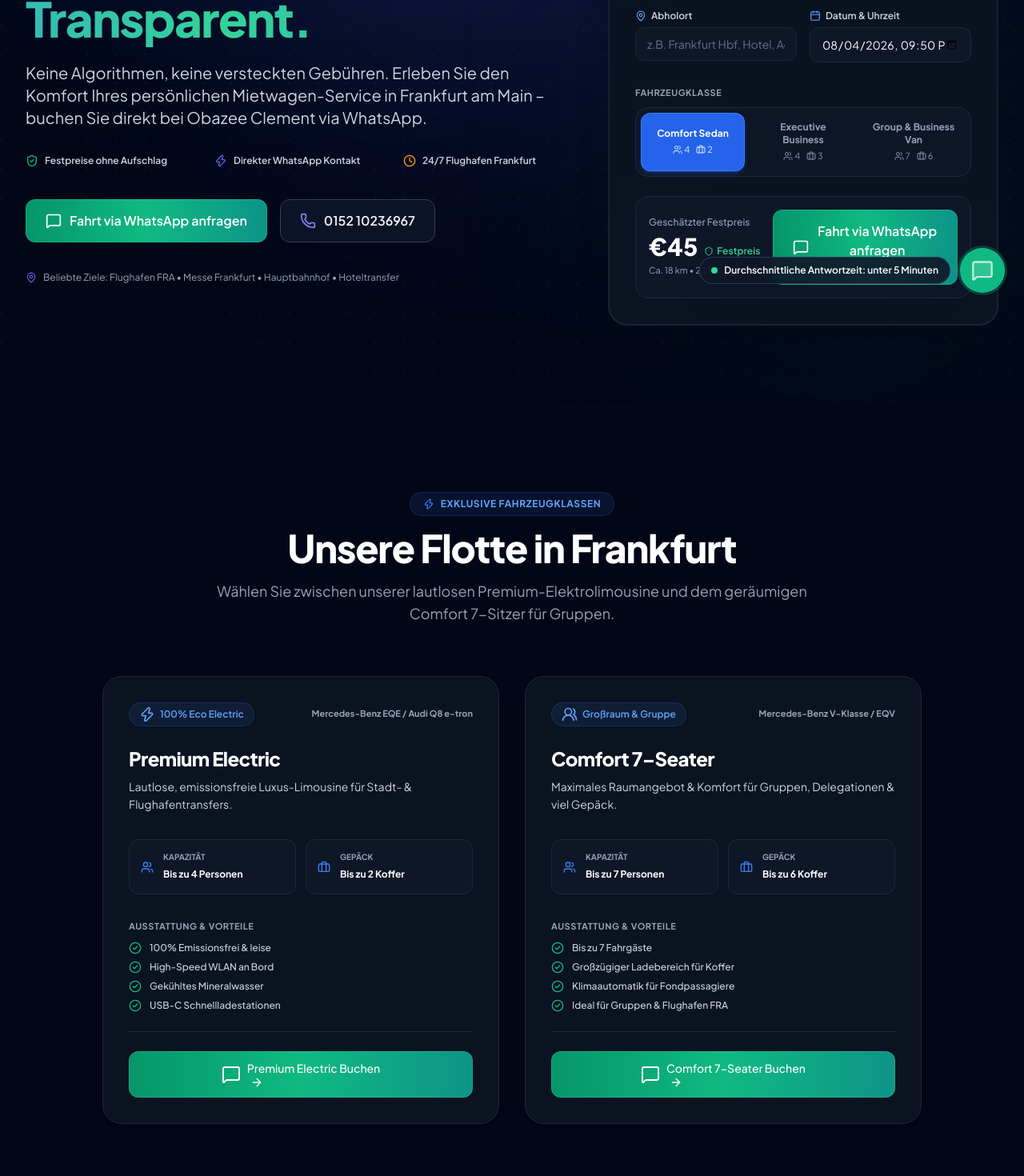
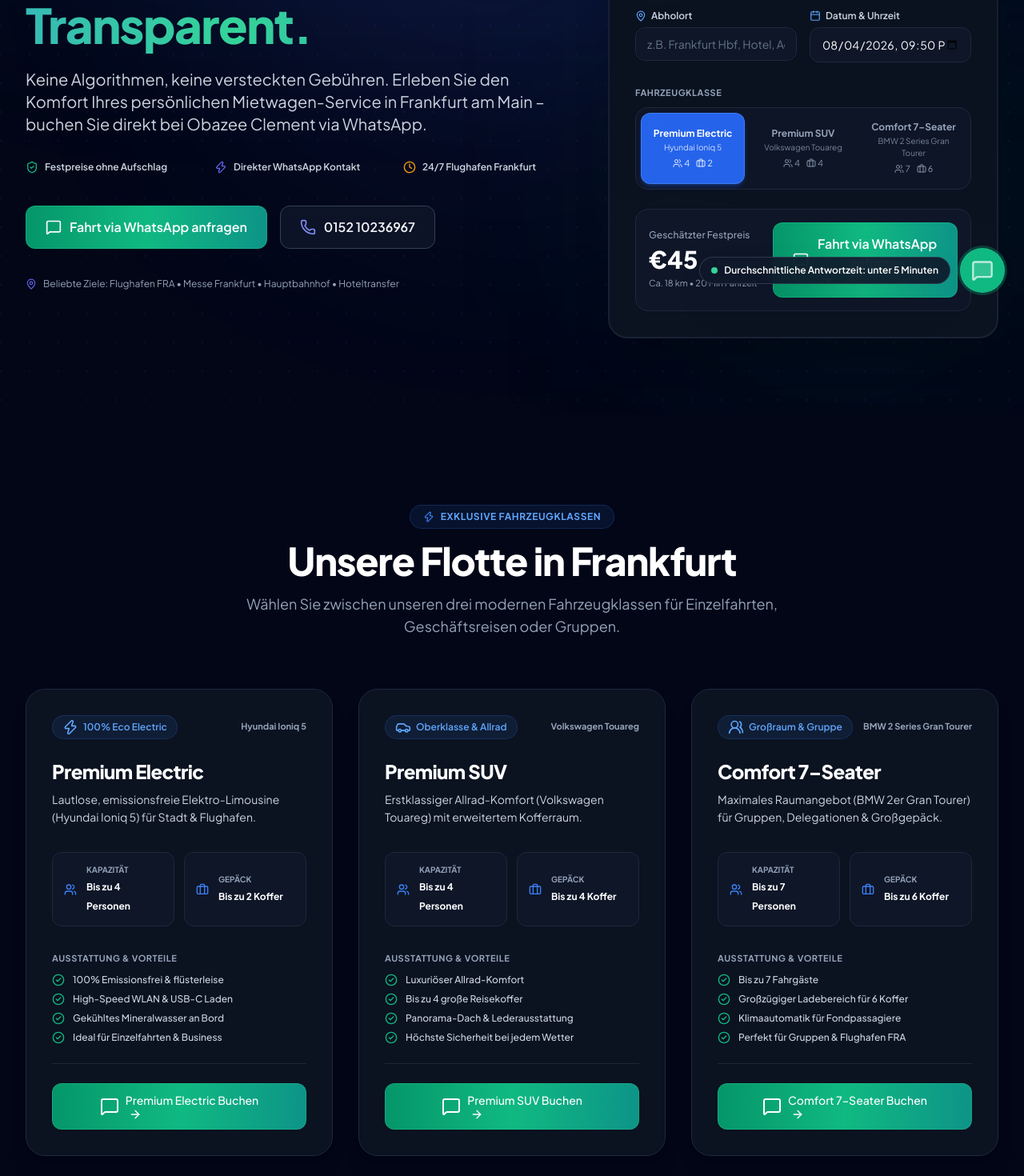
Before and after one commit to BlessedUzama/Mietwagen, a React (Vite) app: page / in a window 1280 px wide. Shown: the part 410-1880 px from the top of the page at 80% size. Built offline with nearby package versions, Linux system fonts and the light colour scheme.

Commit message:
fix: add notranslate protection and synchronize 3 vehicle fleet options

```diff
--- a/index.html
+++ b/index.html
@@ -1,10 +1,11 @@
 <!doctype html>
-<html lang="en">
+<html lang="de" translate="no" class="notranslate">
   <head>
     <meta charset="UTF-8" />
     <link rel="icon" type="image/svg+xml" href="/favicon.svg" />
     <meta name="viewport" content="width=device-width, initial-scale=1.0" />
-    <title>temp-app</title>
+    <meta name="google" content="notranslate" />
+    <title>Obazee Clement Mietwagen Frankfurt | Privater Fahrdienst & Flughafentransfer</title>
   </head>
   <body>
     <div id="root"></div>
--- a/src/components/sections/FleetShowcase.tsx
+++ b/src/components/sections/FleetShowcase.tsx
@@ -1,11 +1,11 @@
 import React from 'react';
 import { useTranslation } from 'react-i18next';
 import { motion } from 'framer-motion';
-import { Users, Briefcase, CheckCircle2, MessageSquare, Zap, Users2, ArrowRight } from 'lucide-react';
+import { Users, Briefcase, CheckCircle2, MessageSquare, Zap, Car, Users2, ArrowRight } from 'lucide-react';
 import { ShinyBordersButton } from '../ui/ShinyBordersButton';
 
 interface VehicleCardData {
-  id: 'electric' | 'van7';
+  id: 'electric' | 'suv' | 'van7';
   titleKey: string;
   subtitleKey: string;
   badgeKey: string;
@@ -23,10 +23,21 @@ const FLEET_CARDS: VehicleCardData[] = [
     subtitleKey: 'fleetShowcase.electric.subtitle',
     badgeKey: 'fleetShowcase.electric.badge',
     icon: <Zap className="w-5 h-5 text-blue-500 dark:text-blue-400" />,
-    sampleModel: 'Mercedes-Benz EQE / Audi Q8 e-tron',
+    sampleModel: 'Hyundai Ioniq 5',
     seats: 4,
     luggage: 2,
     featuresKey: 'fleetShowcase.electric.features',
+  },
+  {
+    id: 'suv',
+    titleKey: 'fleetShowcase.suv.title',
+    subtitleKey: 'fleetShowcase.suv.subtitle',
+    badgeKey: 'fleetShowcase.suv.badge',
+    icon: <Car className="w-5 h-5 text-blue-500 dark:text-blue-400" />,
+    sampleModel: 'Volkswagen Touareg',
+    seats: 4,
+    luggage: 4,
+    featuresKey: 'fleetShowcase.suv.features',
   },
   {
     id: 'van7',
@@ -34,7 +45,7 @@ const FLEET_CARDS: VehicleCardData[] = [
     subtitleKey: 'fleetShowcase.van7.subtitle',
     badgeKey: 'fleetShowcase.van7.badge',
     icon: <Users2 className="w-5 h-5 text-blue-500 dark:text-blue-400" />,
-    sampleModel: 'Mercedes-Benz V-Klasse / EQV',
+    sampleModel: 'BMW 2 Series Gran Tourer',
     seats: 7,
     luggage: 6,
     featuresKey: 'fleetShowcase.van7.features',
@@ -69,8 +80,8 @@ export const FleetShowcase: React.FC = () => {
           </p>
         </div>
 
-        {/* 2-Column Responsive Grid Layout */}
-        <div className="grid grid-cols-1 md:grid-cols-2 gap-8 max-w-5xl mx-auto">
+        {/* 3-Column Responsive Grid Layout */}
+        <div className="grid grid-cols-1 md:grid-cols-3 gap-8 max-w-7xl mx-auto">
           {FLEET_CARDS.map((card) => (
             <motion.div
               key={card.id}
--- a/src/components/sections/RideEstimator.tsx
+++ b/src/components/sections/RideEstimator.tsx
@@ -12,7 +12,7 @@ export const RideEstimator: React.FC = () => {
 
   const [pickup, setPickup] = useState<string>('');
   const [selectedRouteId, setSelectedRouteId] = useState<string | null>('airport');
-  const [selectedTier, setSelectedTier] = useState<'comfort' | 'executive' | 'van'>('comfort');
+  const [selectedTier, setSelectedTier] = useState<'electric' | 'suv' | 'van7'>('electric');
   const [pickupDate, setPickupDate] = useState<string>(() => {
     const now = new Date();
     now.setHours(now.getHours() + 1);
@@ -47,7 +47,7 @@ export const RideEstimator: React.FC = () => {
 📍 Abholung: ${pickupText}
 🏁 Ziel: ${destinationName}
 📅 Datum/Zeit: ${pickupDate}
-🚘 Fahrzeug: ${tierName}
+🚘 Fahrzeug: ${tierName} (${currentTierObj.sampleModel})
 💰 Festpreis: ca. €${fareResult.fare}
 
 Bitte bestätigen Sie meine Anfrage. Danke!`;
@@ -137,12 +137,12 @@ Bitte bestätigen Sie meine Anfrage. Danke!`;
           </div>
         </div>
 
-        {/* Vehicle Class Switcher Tabs */}
+        {/* Vehicle Class Switcher Tabs - 3 Clean Columns on Desktop */}
         <div className="space-y-2">
           <label className="text-[11px] font-bold uppercase tracking-wider text-slate-500 dark:text-slate-400">
             {t('hero.vehicleLabel')}
           </label>
-          <div className="grid grid-cols-3 gap-2 p-1.5 rounded-2xl bg-slate-100/90 dark:bg-slate-900/80 border border-slate-200/80 dark:border-slate-800">
+          <div className="grid grid-cols-1 sm:grid-cols-3 gap-2 p-1.5 rounded-2xl bg-slate-100/90 dark:bg-slate-900/80 border border-slate-200/80 dark:border-slate-800">
             {VEHICLE_TIERS.map((tier) => {
               const active = selectedTier === tier.id;
               return (
@@ -157,6 +157,7 @@ Bitte bestätigen Sie meine Anfrage. Danke!`;
                   }`}
                 >
                   <span className="text-xs font-bold">{t(tier.nameKey)}</span>
+                  <span className="text-[10px] opacity-80 mt-0.5">{tier.sampleModel}</span>
                   <div className="flex items-center gap-2 mt-1 text-[11px] opacity-90">
                     <span className="flex items-center gap-0.5">
                       <Users className="w-3 h-3" /> {tier.seats}
--- a/src/i18n/locales/de.json
+++ b/src/i18n/locales/de.json
@@ -58,27 +58,12 @@
     "seats": "Sitzplätze",
     "luggage": "Koffer",
     "features": "Ausstattung",
-    "requestThisClass": "Diese Klasse wählen",
-    "comfort": {
-      "title": "Comfort Sedan",
-      "desc": "Perfekt für Einzelfahrten, Hoteltransfers und City-Touren in Frankfurt.",
-      "features": ["Klimaanlage", "WLAN an Bord", "Mineralwasser inklusive", "Ladekabel für Smartphones"]
-    },
-    "executive": {
-      "title": "Executive Business",
-      "desc": "Oberklasse-Komfort für Geschäftsreisende, VIPs und Messebesucher.",
-      "features": ["Lederausstattung", "Extra Beinfreiheit", "Flüsterleiser Innenraum", "Priority-Check-in Support"]
-    },
-    "van": {
-      "title": "Group & Business Van",
-      "desc": "Großzügiges Raumangebot für Gruppen, Familien und viel Gepäck.",
-      "features": ["Bis zu 7 Fahrgäste", "Großer Kofferraum", "Ideal für Flughafentransfer", "Klimaautomatik hinten"]
-    }
+    "requestThisClass": "Diese Klasse wählen"
   },
   "fleetShowcase": {
     "tagline": "EXKLUSIVE FAHRZEUGKLASSEN",
     "title": "Unsere Flotte in Frankfurt",
-    "subtitle": "Wählen Sie zwischen unserer lautlosen Premium-Elektrolimousine und dem geräumigen Comfort 7-Sitzer für Gruppen.",
+    "subtitle": "Wählen Sie zwischen unseren drei modernen Fahrzeugklassen für Einzelfahrten, Geschäftsreisen oder Gruppen.",
     "capacity": "Kapazität",
     "luggage": "Gepäck",
     "upToSeats": "Bis zu {{seats}} Personen",
@@ -87,24 +72,35 @@
     "bookBtn": "{{title}} Buchen",
     "electric": {
       "title": "Premium Electric",
-      "subtitle": "Lautlose, emissionsfreie Luxus-Limousine für Stadt- & Flughafentransfers.",
+      "subtitle": "Lautlose, emissionsfreie Elektro-Limousine (Hyundai Ioniq 5) für Stadt & Flughafen.",
       "badge": "100% Eco Electric",
       "features": [
-        "100% Emissionsfrei & leise",
-        "High-Speed WLAN an Bord",
-        "Gekühltes Mineralwasser",
-        "USB-C Schnellladestationen"
+        "100% Emissionsfrei & flüsterleise",
+        "High-Speed WLAN & USB-C Laden",
+        "Gekühltes Mineralwasser an Bord",
+        "Ideal für Einzelfahrten & Business"
+      ]
+    },
+    "suv": {
+      "title": "Premium SUV",
+      "subtitle": "Erstklassiger Allrad-Komfort (Volkswagen Touareg) mit erweitertem Kofferraum.",
+      "badge": "Oberklasse & Allrad",
+      "features": [
+        "Luxuriöser Allrad-Komfort",
+        "Bis zu 4 große Reisekoffer",
+        "Panorama-Dach & Lederausstattung",
+        "Höchste Sicherheit bei jedem Wetter"
       ]
     },
     "van7": {
       "title": "Comfort 7–Seater",
-      "subtitle": "Maximales Raumangebot & Komfort für Gruppen, Delegationen & viel Gepäck.",
+      "subtitle": "Maximales Raumangebot (BMW 2er Gran Tourer) für Gruppen, Delegationen & Großgepäck.",
       "badge": "Großraum & Gruppe",
       "features": [
         "Bis zu 7 Fahrgäste",
-        "Großzügiger Ladebereich für Koffer",
+        "Großzügiger Ladebereich für 6 Koffer",
         "Klimaautomatik für Fondpassagiere",
-        "Ideal für Gruppen & Flughafen FRA"
+        "Perfekt für Gruppen & Flughafen FRA"
       ]
     }
   },
@@ -140,7 +136,7 @@
     "q2": "Gibt es versteckte Kosten oder Zusatzgebühren bei Stau?",
     "a2": "Nein. Alle angegebenen Fahrpreise sind transparente Festpreise. Bei Verkehrsbehinderungen oder Stau im Raum Frankfurt bleibt Ihr Preis zu 100 % garantiert unverändert.",
     "q3": "Wie viel Gepäck passt in die Fahrzeuge?",
-    "a3": "Unsere Premium Electric Limousine fasst bis zu 2 große Koffer und Handgepäck. Unser Comfort 7-Sitzer bietet großzügigen Stauraum für bis zu 6 große Koffer und Freizeitgepäck.",
+    "a3": "Unsere Premium Electric Limousine fasst 2 Koffer, der Premium SUV fasst 4 Koffer und unser Comfort 7-Sitzer bietet Platz für bis zu 6 große Koffer.",
     "q4": "Welche Zahlungsmöglichkeiten stehen zur Verfügung?",
     "a4": "Sie bezahlen flexibel vor Ort beim Fahrer in bar, mit allen gängigen EC- und Kreditkarten (inkl. Apple Pay / Google Pay) oder vorab direkt per Banküberweisung / PayPal.",
     "q5": "Wie kann ich meine Buchung ändern oder stornieren?",
--- a/src/i18n/locales/en.json
+++ b/src/i18n/locales/en.json
@@ -58,27 +58,12 @@
     "seats": "Seats",
     "luggage": "Luggage",
     "features": "Features",
-    "requestThisClass": "Select This Class",
-    "comfort": {
-      "title": "Comfort Sedan",
-      "desc": "Ideal for individual rides, city transfers, and hotel pickups across Frankfurt.",
-      "features": ["Air Conditioning", "On-board Wi-Fi", "Complimentary Water", "Smartphone Charging Cables"]
-    },
-    "executive": {
-      "title": "Executive Business",
-      "desc": "First-class comfort tailored for business travelers, VIPs, and trade fair delegates.",
-      "features": ["Leather Interior", "Extra Legroom", "Whisper-quiet Cabin", "Priority Pickup Support"]
-    },
-    "van": {
-      "title": "Group & Business Van",
-      "desc": "Generous space for groups, families, corporate teams, and extensive luggage.",
-      "features": ["Up to 7 Passengers", "Spacious Trunk", "Ideal for Airport Transfers", "Rear Climate Control"]
-    }
+    "requestThisClass": "Select This Class"
   },
   "fleetShowcase": {
     "tagline": "EXCLUSIVE VEHICLE CLASSES",
     "title": "Our Fleet in Frankfurt",
-    "subtitle": "Choose between our whisper-quiet Premium Electric sedan and the spacious Comfort 7-Seater for groups.",
+    "subtitle": "Choose between our three modern vehicle classes tailored for individuals, executive travel, or groups.",
     "capacity": "Capacity",
     "luggage": "Luggage",
     "upToSeats": "Up to {{seats}} Passengers",
@@ -87,22 +72,33 @@
     "bookBtn": "Book {{title}}",
     "electric": {
       "title": "Premium Electric",
-      "subtitle": "Whisper-quiet, zero-emission luxury sedan for city & airport transfers.",
+      "subtitle": "Whisper-quiet, zero-emission electric sedan (Hyundai Ioniq 5) for city & airport.",
       "badge": "100% Eco Electric",
       "features": [
         "100% Zero-emission & quiet",
-        "High-Speed Onboard Wi-Fi",
-        "Chilled Mineral Water",
-        "USB-C Fast Charging Stations"
+        "High-Speed Onboard Wi-Fi & USB-C",
+        "Chilled Mineral Water Onboard",
+        "Ideal for Individual & Business Travels"
+      ]
+    },
+    "suv": {
+      "title": "Premium SUV",
+      "subtitle": "First-class all-wheel drive comfort (Volkswagen Touareg) with enlarged luggage space.",
+      "badge": "Executive All-Wheel Drive",
+      "features": [
+        "Luxurious AWD Comfort",
+        "Holds up to 4 Large Suitcases",
+        "Panoramic Sunroof & Leather Interior",
+        "Maximum Safety in All Weather Conditions"
       ]
     },
     "van7": {
       "title": "Comfort 7–Seater",
-      "subtitle": "Maximum space & comfort for group travel, delegations & heavy luggage.",
+      "subtitle": "Maximum space & comfort (BMW 2 Series Gran Tourer) for groups, delegations & heavy bags.",
       "badge": "Spacious Group Van",
       "features": [
         "Up to 7 Passengers",
-        "Generous Trunk Space for Luggage",
+        "Generous Cargo Area for 6 Suitcases",
         "Rear Passenger Climate Control",
         "Ideal for Groups & FRA Airport"
       ]
@@ -140,7 +136,7 @@
     "q2": "Are there any hidden costs or extra charges for traffic jams?",
     "a2": "No. All stated fares are transparent fixed prices. If there is traffic or delay in the Frankfurt area, your price remains 100% guaranteed.",
     "q3": "How much luggage fits in the vehicles?",
-    "a3": "Our Premium Electric Sedan holds up to 2 large suitcases plus carry-on bags. Our Comfort 7-Seater offers generous trunk space for up to 6 large suitcases.",
+    "a3": "Our Premium Electric Sedan holds 2 suitcases, the Premium SUV holds 4 suitcases, and our Comfort 7-Seater offers space for up to 6 large suitcases.",
     "q4": "What payment methods are accepted?",
     "a4": "You pay flexibly on-site to the driver in cash, with any major debit/credit card (including Apple Pay / Google Pay), or in advance via bank transfer / PayPal.",
     "q5": "Can I cancel or change my booking at short notice?",
--- a/src/utils/fareCalculator.ts
+++ b/src/utils/fareCalculator.ts
@@ -1,6 +1,7 @@
 export interface VehicleTier {
-  id: 'comfort' | 'executive' | 'van';
+  id: 'electric' | 'suv' | 'van7';
   nameKey: string;
+  sampleModel: string;
   multiplier: number;
   basePrice: number;
   seats: number;
@@ -20,31 +21,34 @@ export interface QuickLocation {
 
 export const VEHICLE_TIERS: VehicleTier[] = [
   {
-    id: 'comfort',
-    nameKey: 'fleet.comfort.title',
+    id: 'electric',
+    nameKey: 'fleetShowcase.electric.title',
+    sampleModel: 'Hyundai Ioniq 5',
     multiplier: 1.0,
-    basePrice: 35,
+    basePrice: 40,
     seats: 4,
     luggage: 2,
+    iconName: 'Zap',
+  },
+  {
+    id: 'suv',
+    nameKey: 'fleetShowcase.suv.title',
+    sampleModel: 'Volkswagen Touareg',
+    multiplier: 1.35,
+    basePrice: 55,
+    seats: 4,
+    luggage: 4,
     iconName: 'Car',
   },
   {
-    id: 'executive',
-    nameKey: 'fleet.executive.title',
-    multiplier: 1.35,
-    basePrice: 50,
-    seats: 4,
-    luggage: 3,
-    iconName: 'ShieldCheck',
-  },
-  {
-    id: 'van',
-    nameKey: 'fleet.van.title',
-    multiplier: 1.6,
+    id: 'van7',
+    nameKey: 'fleetShowcase.van7.title',
+    sampleModel: 'BMW 2 Series Gran Tourer',
+    multiplier: 1.5,
     basePrice: 65,
     seats: 7,
     luggage: 6,
-    iconName: 'Users',
+    iconName: 'Users2',
   },
 ];
 
@@ -89,7 +93,7 @@ export const POPULAR_ROUTES: QuickLocation[] = [
 
 export function calculateFare(
   routeId: string | null,
-  tierId: 'comfort' | 'executive' | 'van'
+  tierId: 'electric' | 'suv' | 'van7'
 ): { fare: number; km: number; mins: number } {
   const selectedTier = VEHICLE_TIERS.find((t) => t.id === tierId) || VEHICLE_TIERS[0];
 
```
